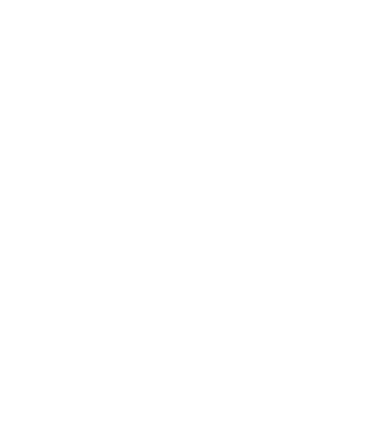
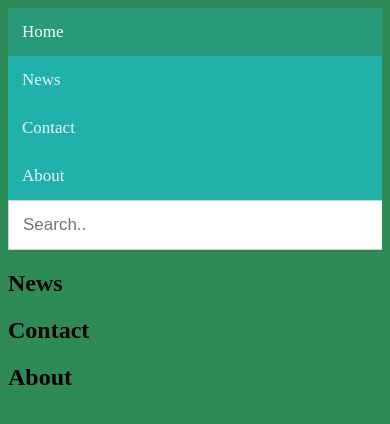
Before and after one commit to tess-phillips/FAC3, a plain HTML site: page moviedata.html in a window 390 px wide. Drawn offline with Linux system fonts and the light colour scheme.

Commit message:
nav bar added

```diff
--- a/moviedata.html
+++ b/moviedata.html
@@ -7,11 +7,38 @@
     <link href="./moviedatastyles.css" rel="stylesheet"/>
   </head>
 <body>
+    <header>
+      <!--
+        Have bar at the top: IMDB(rename to Tess's Movies, try find yellow back ground)
+        Then search bar (all filter, search tess's movies, search icon)
+        New line: some pictures of the movies we have in flexbox (could be flicking on timeloop)
+        Button at bottom, add movie?
+      -->
+      <div class="topnav">
+        <a class="active" href="#home">Home</a>
+        <a href="#news">News</a>
+        <a href="#contact">Contact</a>
+        <a href="#about">About</a>
+        <input type="text" placeholder="Search..">
+      </div>
+    </header>
     <main>
+      <section role="region" aria-labelledby="news">
+        <h1 id="news">News</h1>
+      </section>
+      <section role="region" aria-labelledby="contact">
+        <h1 id="contact">Contact</h1>
+      </section>
+      </section>
+      <section role="region" aria-labelledby="about">
+        <h1 id="about">About</h1>
+      </section>
+
     </main>
     <footer>
 
     </footer>
 </body>
 <script src="moviedata.js"></script>
+<script> </script>
 </html>
--- a/moviedata.js
+++ b/moviedata.js
@@ -33,3 +33,18 @@ let movieData = {
       cast: ["Ralph Fiennes", "F. Murray Abraham", "Mathieu Amalric"],
     },
   };
+
+for (let x in movieData) {
+    allMovieNames += movieData[x];
+  }
+
+console.log({movieData})
+
+const obj = {
+    name: "Femi",
+    status: "Junior",
+    age: 23,
+    isActive: true,
+};
+
+console.log(obj);
--- a/moviedatastyles.css
+++ b/moviedatastyles.css
@@ -0,0 +1,54 @@
+html {
+    box-sizing: border-box;
+    background-color: seagreen;
+  }
+
+.topnav {
+    background-color: lightseagreen;
+    overflow: hidden;
+  }
+
+  /* Style the links inside the navigation bar */
+  .topnav a {
+    float: left;
+    color: #f2f2f2;
+    text-align: center;
+    padding: 14px 16px;
+    text-decoration: none;
+    font-size: 17px;
+  }
+
+  /* Change the color of links on hover */
+  .topnav a:hover {
+    background-color: #ddd;
+    color: lightseagreen;
+  }
+
+  /* Add a color to the active/current link */
+  .topnav a.active {
+    background-color: rgba(46, 139, 86, 0.566);
+    color: white;}
+
+.topnav input[type=text] {
+        float: right;
+        padding: 6px;
+        border: none;
+        margin-top: 8px;
+        margin-right: 16px;
+        font-size: 17px;
+      }
+
+      /* When the screen is less than 600px wide, stack the links and the search field vertically instead of horizontally */
+      @media screen and (max-width: 600px) {
+        .topnav a, .topnav input[type=text] {
+          float: none;
+          display: block;
+          text-align: left;
+          width: 100%;
+          margin: 0;
+          padding: 14px;
+        }
+        .topnav input[type=text] {
+          border: 1px solid #ccc;
+        }
+      }
```
